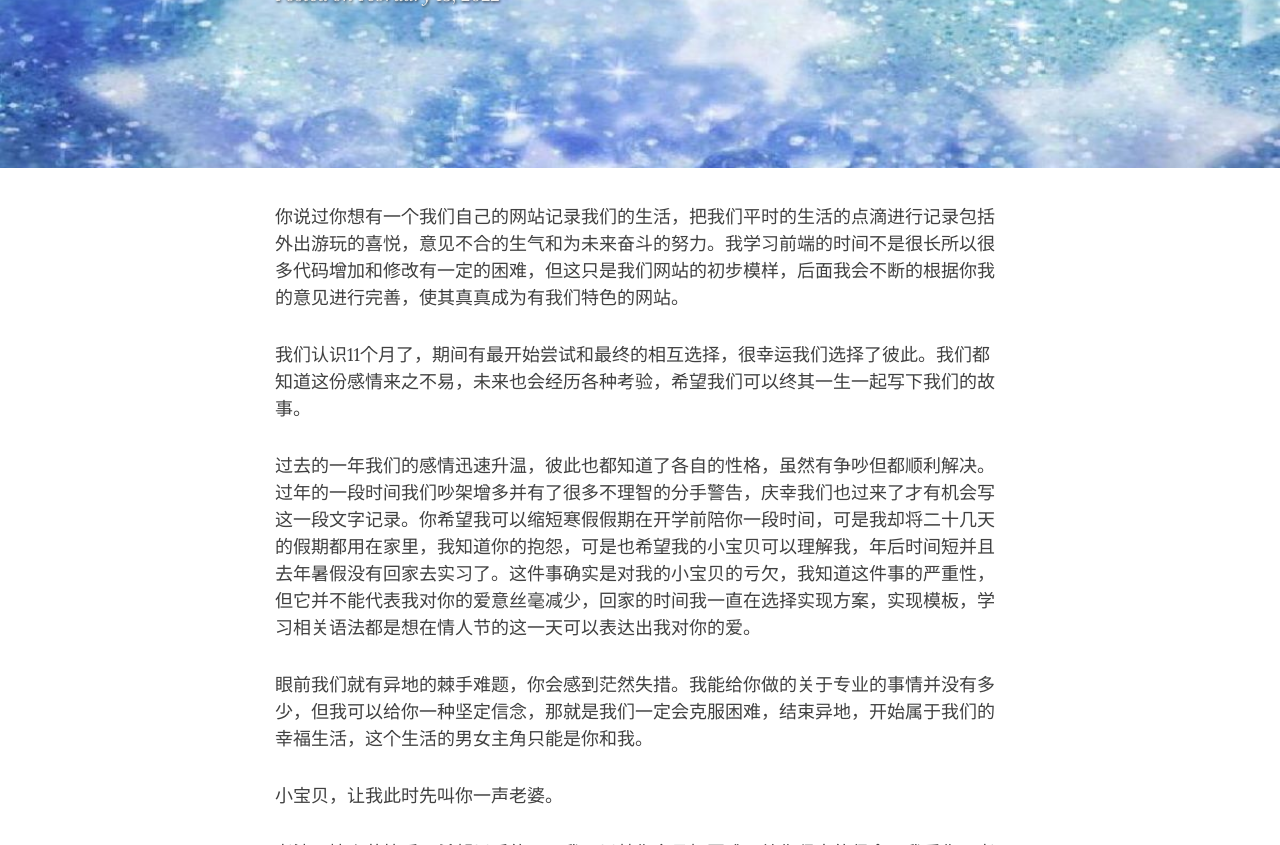
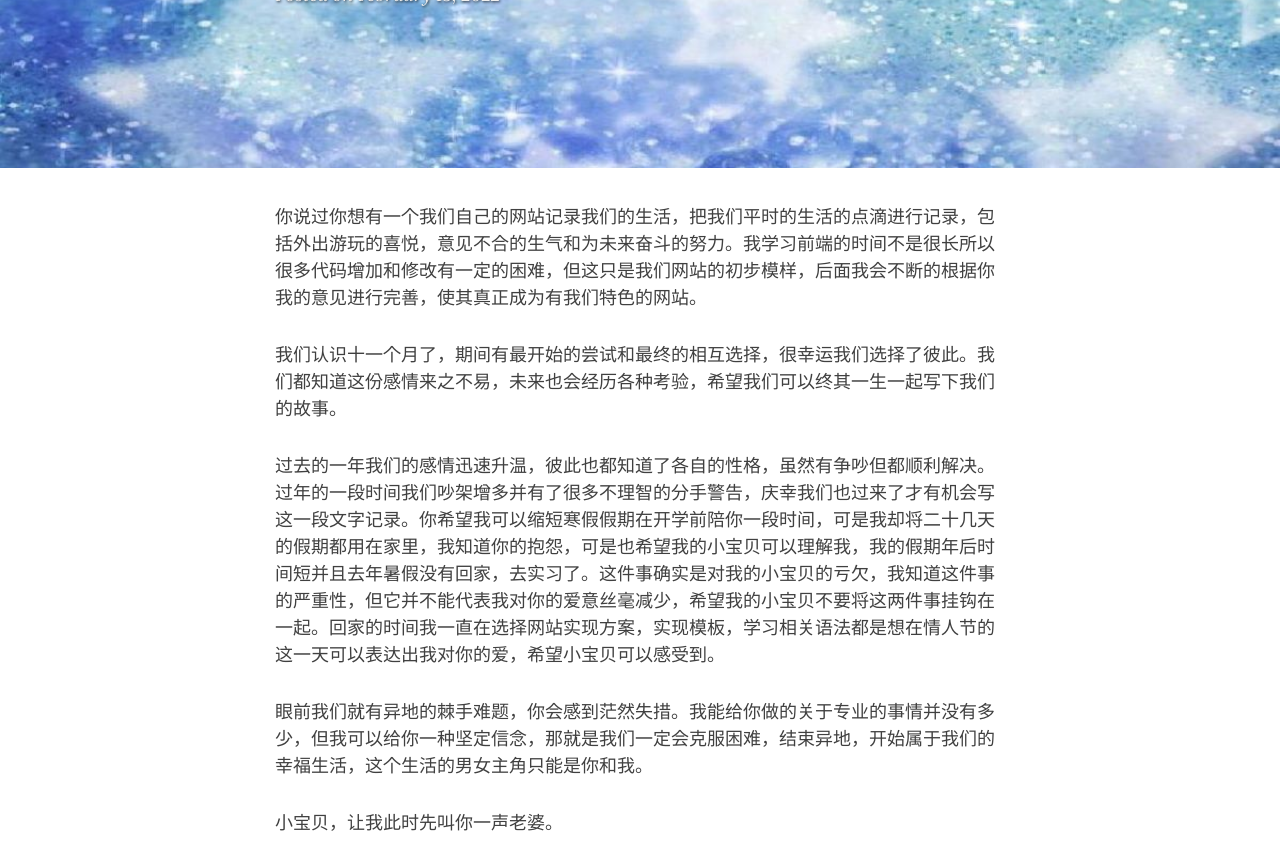
Before and after one commit to tplmdfx/tplmdfx.github.io, a Jekyll site: the page built from _posts/2022-02-13-flake-it-till-you-make-it.md, in a window 1280 px wide and 900 px high, scrolled down 320 px, cut to the strip 55-900 px from the top of the window. Built offline with Jekyll 4.4.1, drawn with Linux system fonts in a browser that asks for light colours; nearby versions of some CDN libraries; comment, search, counter and statistics services are not loaded.

Commit message:
my blog 06

```diff
--- a/_posts/2022-02-13-flake-it-till-you-make-it.md
+++ b/_posts/2022-02-13-flake-it-till-you-make-it.md
@@ -8,11 +8,11 @@ share-img: /assets/img/RR.jpg
 tags: [情人节, 文章]
 ---
 
-  你说过你想有一个我们自己的网站记录我们的生活，把我们平时的生活的点滴进行记录包括外出游玩的喜悦，意见不合的生气和为未来奋斗的努力。我学习前端的时间不是很长所以很多代码增加和修改有一定的困难，但这只是我们网站的初步模样，后面我会不断的根据你我的意见进行完善，使其真真成为有我们特色的网站。
+  你说过你想有一个我们自己的网站记录我们的生活，把我们平时的生活的点滴进行记录，包括外出游玩的喜悦，意见不合的生气和为未来奋斗的努力。我学习前端的时间不是很长所以很多代码增加和修改有一定的困难，但这只是我们网站的初步模样，后面我会不断的根据你我的意见进行完善，使其真正成为有我们特色的网站。
 
-  我们认识11个月了，期间有最开始尝试和最终的相互选择，很幸运我们选择了彼此。我们都知道这份感情来之不易，未来也会经历各种考验，希望我们可以终其一生一起写下我们的故事。
+  我们认识十一个月了，期间有最开始的尝试和最终的相互选择，很幸运我们选择了彼此。我们都知道这份感情来之不易，未来也会经历各种考验，希望我们可以终其一生一起写下我们的故事。
 
- 过去的一年我们的感情迅速升温，彼此也都知道了各自的性格，虽然有争吵但都顺利解决。过年的一段时间我们吵架增多并有了很多不理智的分手警告，庆幸我们也过来了才有机会写这一段文字记录。你希望我可以缩短寒假假期在开学前陪你一段时间，可是我却将二十几天的假期都用在家里，我知道你的抱怨，可是也希望我的小宝贝可以理解我，年后时间短并且去年暑假没有回家去实习了。这件事确实是对我的小宝贝的亏欠，我知道这件事的严重性，但它并不能代表我对你的爱意丝毫减少，回家的时间我一直在选择实现方案，实现模板，学习相关语法都是想在情人节的这一天可以表达出我对你的爱。
+ 过去的一年我们的感情迅速升温，彼此也都知道了各自的性格，虽然有争吵但都顺利解决。过年的一段时间我们吵架增多并有了很多不理智的分手警告，庆幸我们也过来了才有机会写这一段文字记录。你希望我可以缩短寒假假期在开学前陪你一段时间，可是我却将二十几天的假期都用在家里，我知道你的抱怨，可是也希望我的小宝贝可以理解我，我的假期年后时间短并且去年暑假没有回家，去实习了。这件事确实是对我的小宝贝的亏欠，我知道这件事的严重性，但它并不能代表我对你的爱意丝毫减少，希望我的小宝贝不要将这两件事挂钩在一起。回家的时间我一直在选择网站实现方案，实现模板，学习相关语法都是想在情人节的这一天可以表达出我对你的爱，希望小宝贝可以感受到。
 
  眼前我们就有异地的棘手难题，你会感到茫然失措。我能给你做的关于专业的事情并没有多少，但我可以给你一种坚定信念，那就是我们一定会克服困难，结束异地，开始属于我们的幸福生活，这个生活的男女主角只能是你和我。
 
```
